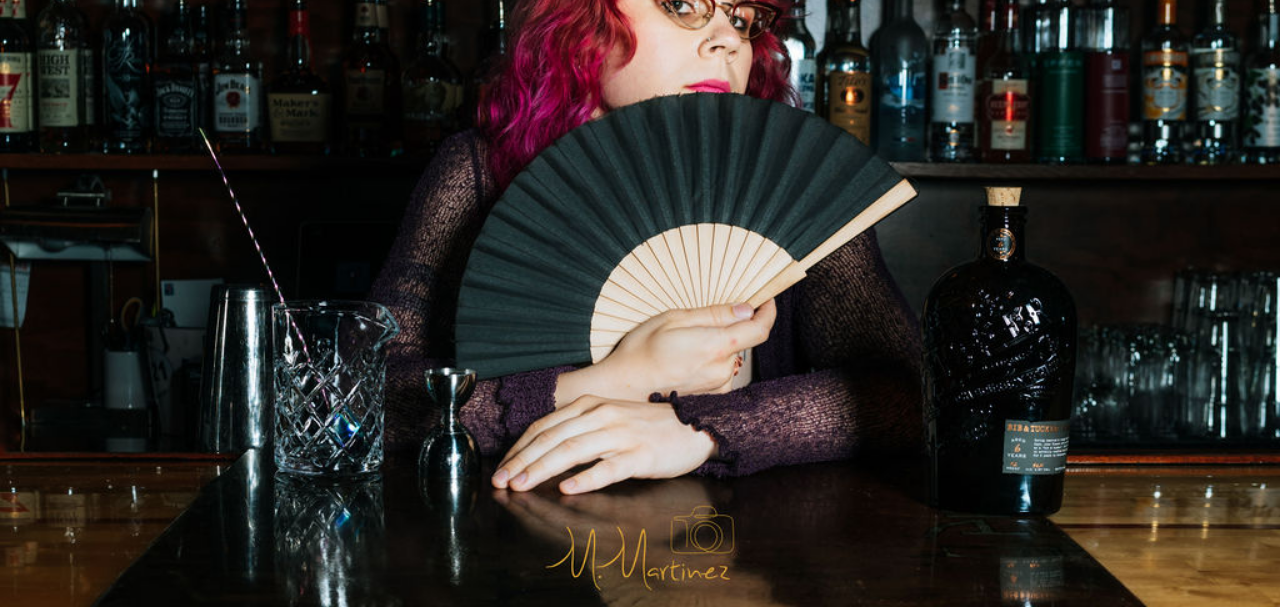
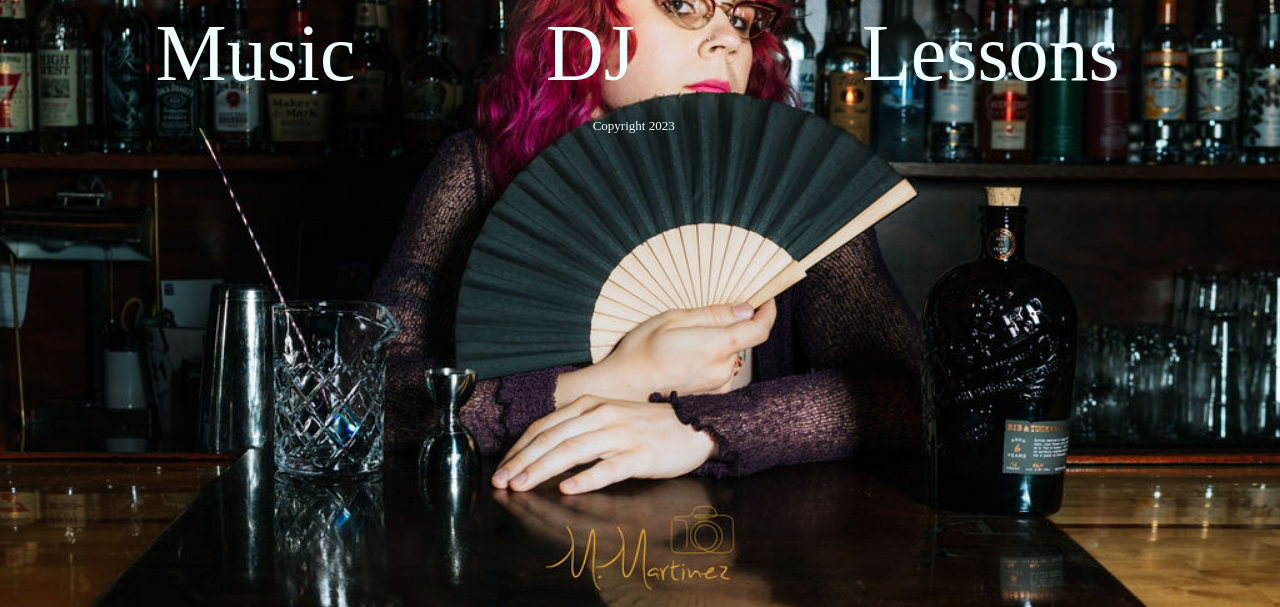
Before and after one commit to ImaraIvory/DJMira, a plain HTML site: page home.html in a window 1280 px wide. Shown: the part 193-800 px from the top of the page. Drawn offline with Linux system fonts and the light colour scheme.

Commit message:
New homepage links

```diff
--- a/home.html
+++ b/home.html
@@ -21,6 +21,13 @@
 </head>
 
 <body>
+    <table>
+        <tr>
+            <td>Music</td>
+            <td>DJ</td>
+            <td>Lessons</td>
+        </tr>
+    </table>
 
 </body>
 
--- a/stylesheet.css
+++ b/stylesheet.css
@@ -8,7 +8,15 @@ body {
   }
 
 table {
-  margin-left: 6%;
+  margin: 2vb;
+  width: 100%;
+  text-align: center;
+}
+
+td {
+  color: azure;
+  font-size:10vb;
+  border: 0px;
 }
 
 .image-opaque {
```
